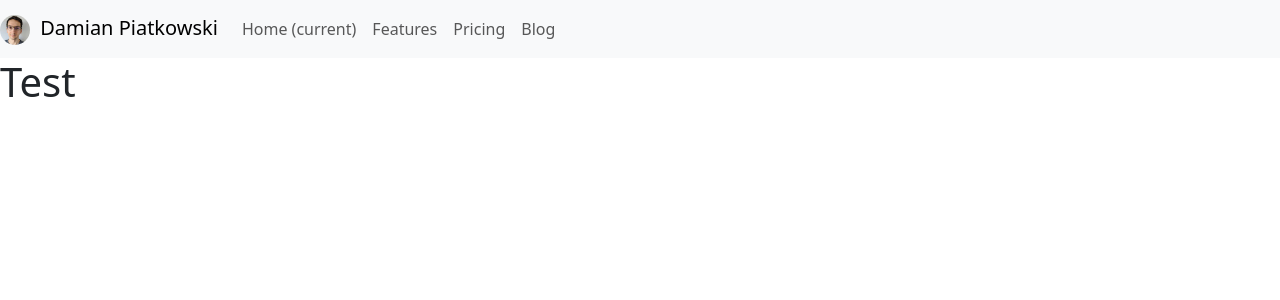
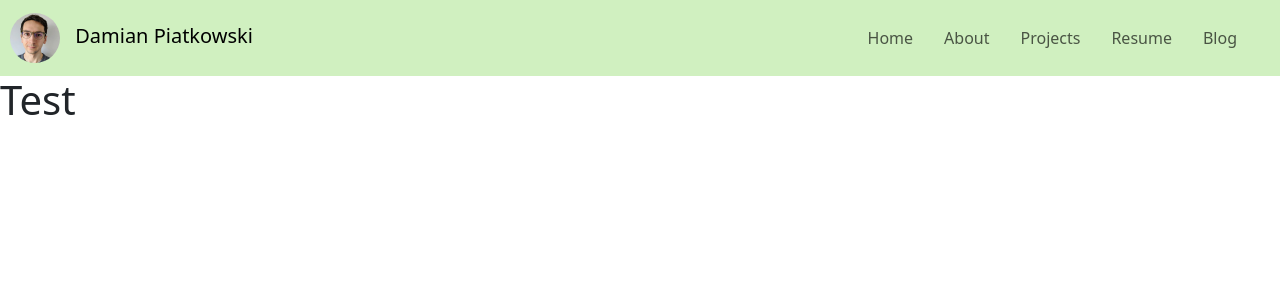
Before and after one commit to damian-j-piatkowski/damianpiatkowski.com, a Flask app: page / in a window 1280 px wide. Shown: the top 300 px of the page. Run offline with Flask 3, Linux system fonts and the light colour scheme.

Commit message:
Adjusted the navbar items to the right.

```diff
--- a/static/style.css
+++ b/static/style.css
@@ -1,6 +1,23 @@
 .navbar-brand img {
-    width: 30px;
-    height: 30px;
+    width: 50px;
+    height: 50px;
     border-radius: 50%; /* Make the profile picture circular */
-    margin-right: 5px; /* Add some spacing between the picture and the text */
+    margin-right: 10px; /* Increase the spacing between the picture and the text */
+    margin-left: 10px; /* Add margin to the left to push the image away from the left edge */
 }
+
+.custom-green-bg {
+    background-color: #D0F0C0; /* Light green */
+}
+
+.navbar-nav .nav-item {
+    margin-right: 15px; /* Adjust the margin between navbar items */
+}
+
+.navbar-nav .nav-item:last-child {
+    margin-right: 10; /* Remove margin for the last navbar item */
+}
+
+.navbar-nav {
+    padding-right: 20px; /* Adjust the padding on the right side of navbar items */
+}
--- a/templates/base.html
+++ b/templates/base.html
@@ -8,7 +8,7 @@
       <link rel="stylesheet" href="{{ url_for('static', filename='style.css') }}">
   </head>
   <body>
-    <nav class="navbar navbar-expand-lg navbar-light bg-light">
+    <nav class="navbar navbar-expand-lg navbar-light custom-green-bg">
         <a class="navbar-brand" href="#">
             <img src="{{ url_for('static', filename='images/navbar_profile.jpg') }}" alt="Profile Picture">
             Damian Piatkowski
@@ -17,15 +17,18 @@
 	     <span class="navbar-toggler-icon"></span>
         </button>
         <div class="collapse navbar-collapse" id="navbarNav">
-             <ul class="navbar-nav">
-	         <li class="nav-item active">
-                     <a class="nav-link" href="#">Home <span class="sr-only">(current)</span></a>
+            <ul class="navbar-nav ms-auto">
+                <li class="nav-item">
+                    <a class="nav-link" href="#">Home</a>
                 </li>
                 <li class="nav-item">
-		    <a class="nav-link" href="#">Features</a>
+                    <a class="nav-link" href="#">About</a>
                 </li>
                 <li class="nav-item">
-		    <a class="nav-link" href="#">Pricing</a>
+                    <a class="nav-link" href="#">Projects</a>
+                </li>
+                <li class="nav-item">
+                    <a class="nav-link" href="#">Resume</a>
                 </li>
                 <li class="nav-item">
                     <a class="nav-link" href="#">Blog</a>
```
Lines whose indentation alone changed are shown as unchanged.
